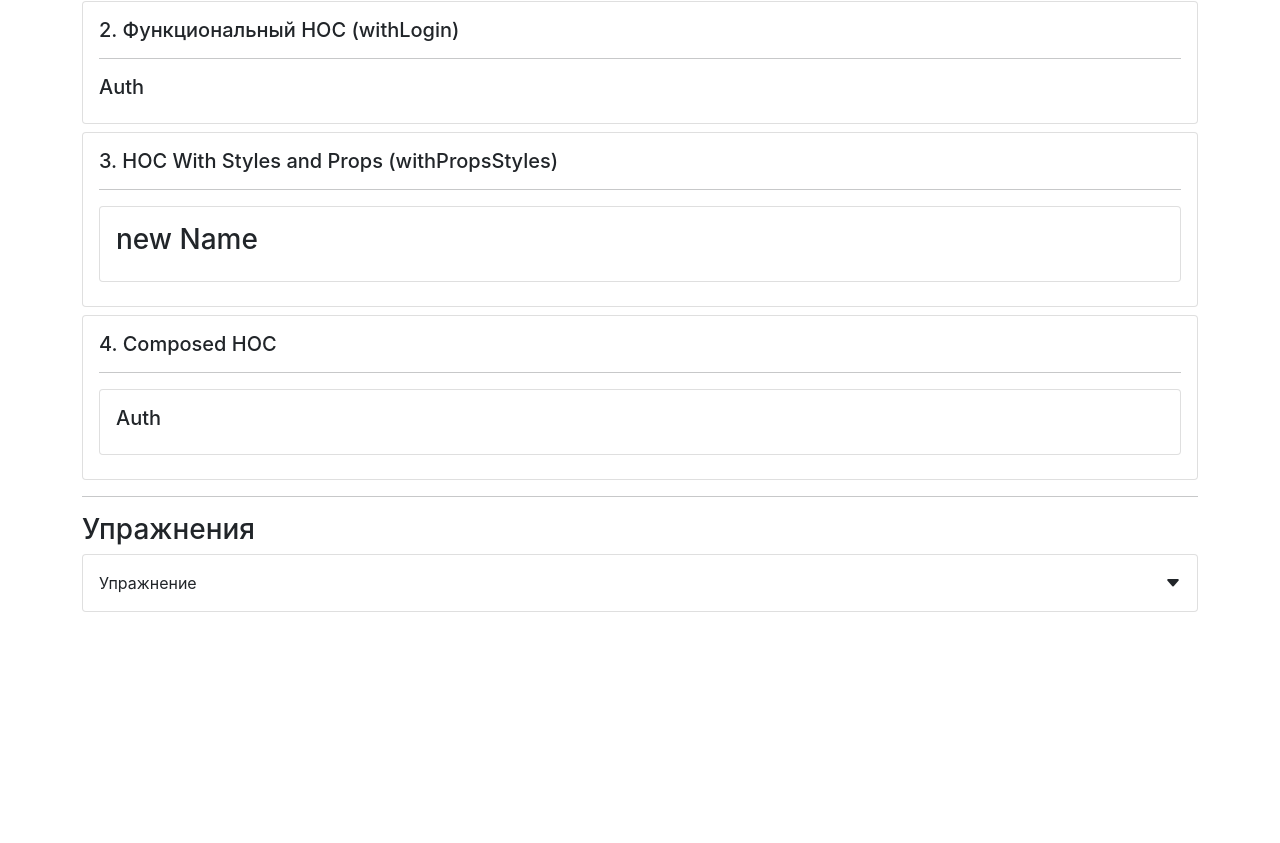
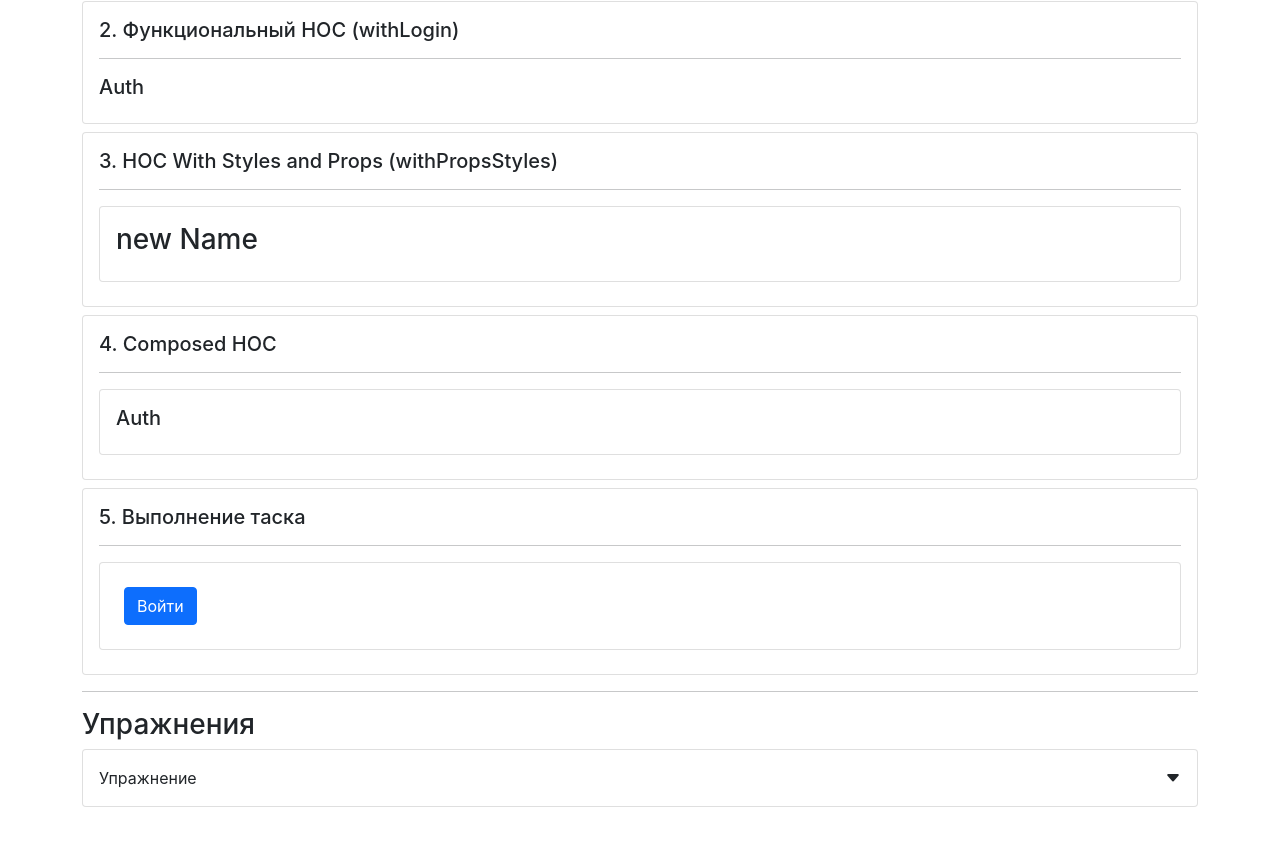
Before and after one commit to Grekalimbus/Additional-Hooks, a React (Create React App) app: page /hoc in a window 1280 px wide. Shown: the part 474-1317 px from the top of the page. Before the commit the page ends 1154 px from the top, so only its background shows below. Built offline with nearby package versions, Linux system fonts and the light colour scheme.

Commit message:
task HOC

```diff
--- a/src/app/components/examples/hoc/hocExample.jsx
+++ b/src/app/components/examples/hoc/hocExample.jsx
@@ -1,16 +1,21 @@
 import React from "react";
 import Component from "./someComponent";
+import SimpleComponent from "./simpleComponent";
 
 import CardWrapper from "../../common/Card";
 import SmallTitle from "../../common/typografy/smallTitle";
 import Divider from "../../common/divider";
 import withLogin from "./withLogin";
 import withPropsStyles from "./withPropsStyles";
+import withFunctions from "./withFunctions";
 
 const HOCExample = () => {
     const ComponentWithAuth = withLogin(Component);
     const ComponentWithPropStyles = withPropsStyles(Component);
     const NewComponent = withPropsStyles(ComponentWithAuth);
+
+    const ComponentWithFunctions = withFunctions(SimpleComponent);
+
     return (
         <>
             <CardWrapper>
@@ -33,6 +38,12 @@ const HOCExample = () => {
                 <Divider />
                 <NewComponent />
             </CardWrapper>
+            <CardWrapper>
+                <SmallTitle>5. Выполнение таска</SmallTitle>
+                <Divider />
+                <ComponentWithFunctions />
+                {/* <SimpleComponent onLogin={onLogin} onLogOut={onLogOut} isAuth /> */}
+            </CardWrapper>
         </>
     );
 };
--- /dev/null
+++ b/src/app/components/examples/hoc/simpleComponent.jsx
@@ -0,0 +1,20 @@
+import React from "react";
+import PropTypes from "prop-types";
+
+const SimpleComponent = ({ onLogin, onLogOut, isAuth }) => {
+    console.log(isAuth);
+    return (
+        <button
+            className="btn btn-primary m-2"
+            onClick={isAuth ? onLogOut : onLogin}
+        >
+            {isAuth ? "Выйти из системы" : "Войти"}
+        </button>
+    );
+};
+SimpleComponent.propTypes = {
+    onLogin: PropTypes.func,
+    onLogOut: PropTypes.func,
+    isAuth: PropTypes.bool
+};
+export default SimpleComponent;
--- /dev/null
+++ b/src/app/components/examples/hoc/withFunctions.jsx
@@ -0,0 +1,25 @@
+import React from "react";
+import CardWrapper from "../../common/Card";
+
+const withFunctions = (Component) => (props) => {
+    const auth = localStorage.getItem("auth");
+    const onLogin = () => {
+        localStorage.setItem("auth", "token");
+        location.reload();
+    };
+    const onLogOut = () => {
+        localStorage.removeItem("auth");
+        location.reload();
+    };
+    return (
+        <CardWrapper>
+            <Component
+                onLogin={onLogin}
+                onLogOut={onLogOut}
+                isAuth={Boolean(auth)}
+            />
+        </CardWrapper>
+    );
+};
+
+export default withFunctions;
```
